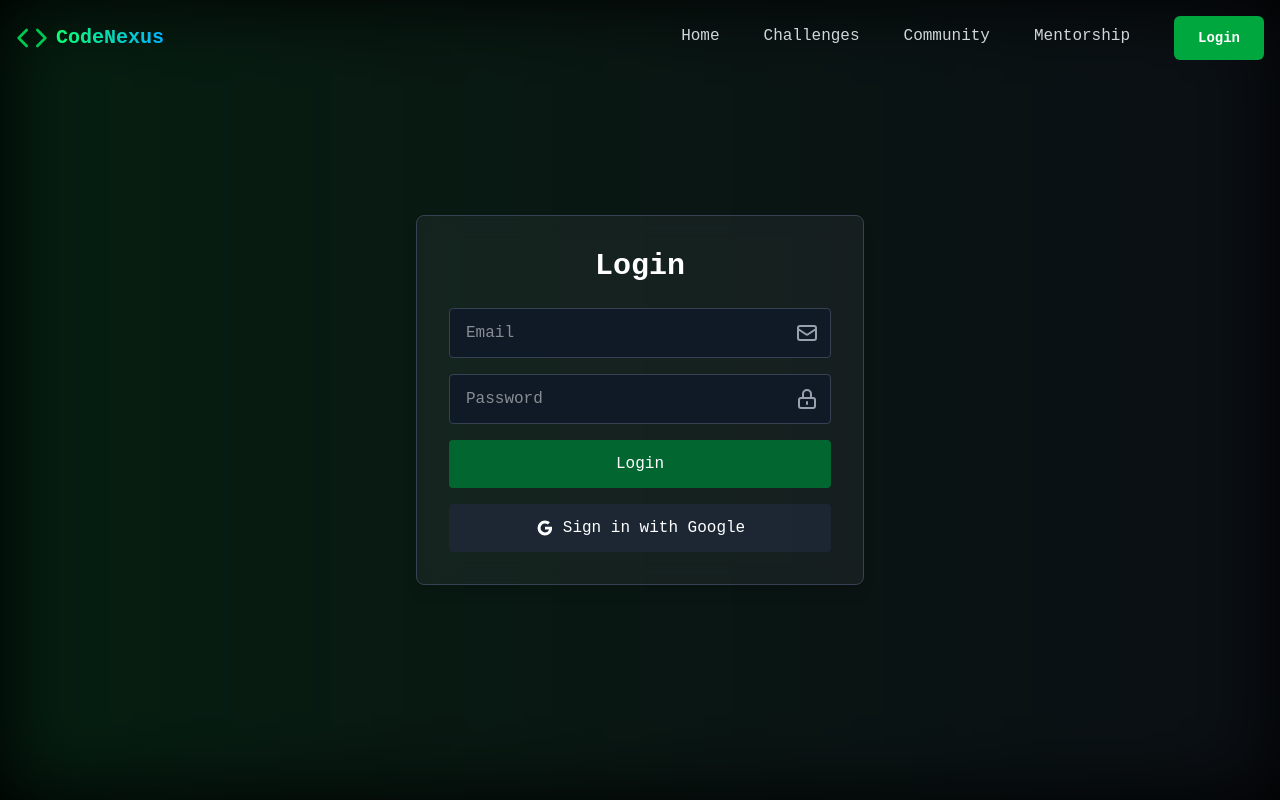
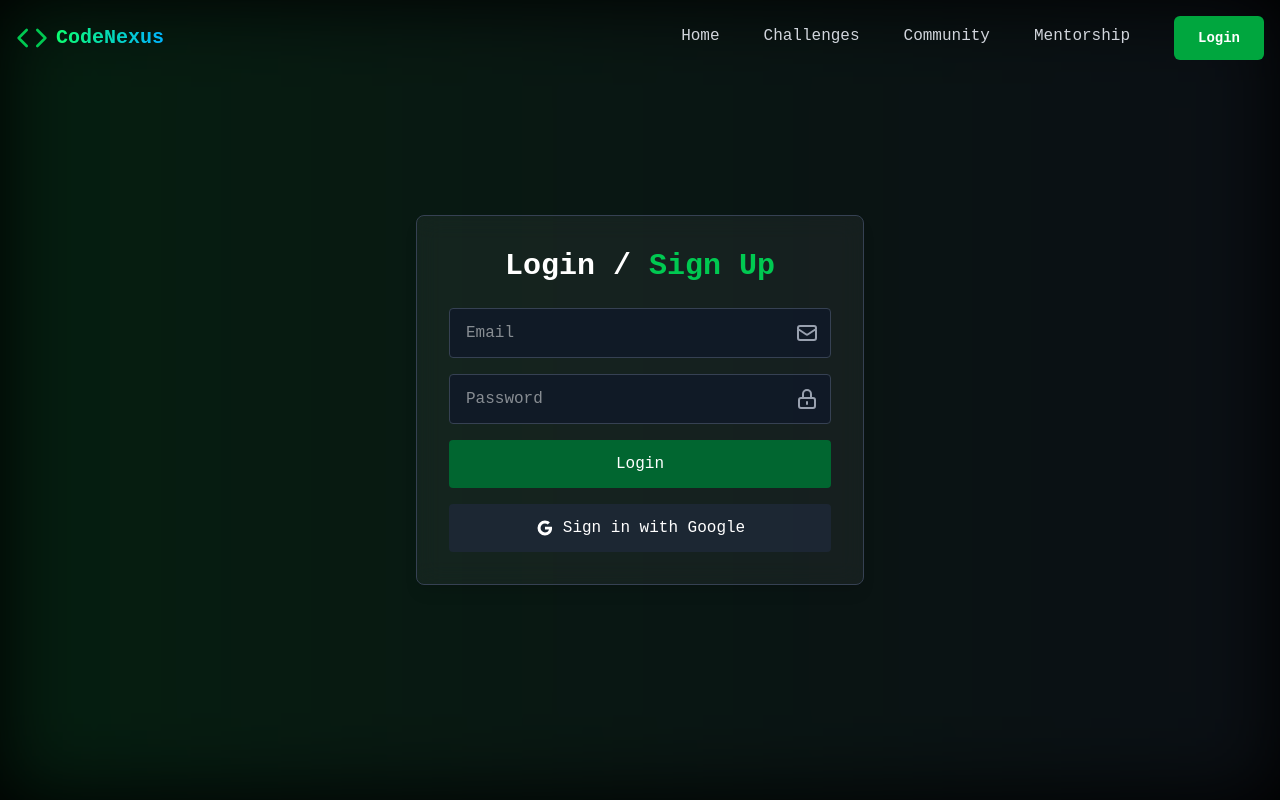
Before and after one commit to TanishkDhope/CodeNexus, a React (Vite) app in the folder client/: page /login in a window 1280 px wide. Shown: the top 800 px of the page. Built offline with nearby package versions, Linux system fonts and the light colour scheme.

Commit message:
signup/login

```diff
--- a/client/src/pages/Login.jsx
+++ b/client/src/pages/Login.jsx
@@ -15,6 +15,10 @@ const Login = () => {
     const { name, value } = e.target;
     setFormData({ ...formData, [name]: value });
   };
+
+  const handleSignup = () => {
+    navigate('/signup');
+  }
 
   const loginUser = async () => {
     try {
@@ -56,7 +60,7 @@ const Login = () => {
     <div className="w-full h-screen flex items-center justify-center bg-black relative overflow-hidden">
       <div className="absolute inset-0 bg-gradient-to-r from-green-900 to-gray-800 opacity-30 blur-2xl animate-pulse"></div>
       <div className="bg-white/5 p-8 rounded-lg shadow-lg w-full max-w-md relative backdrop-blur-md border border-gray-700">
-        <h1 className="text-3xl font-bold text-white mb-6 text-center">Login</h1>
+        <h1 className="text-3xl font-bold text-white mb-6 text-center">Login / <span onClickCapture={handleSignup} className="cursor-pointer text-green-500 hover:text-green-400">Sign Up</span></h1>
         {error && <p className="text-red-500 text-center mb-4">{error}</p>}
         {success && <p className="text-green-500 text-center mb-4">{success}</p>}
         <form onSubmit={handleSubmit} className="space-y-4">
--- a/client/src/pages/SignUp.jsx
+++ b/client/src/pages/SignUp.jsx
@@ -28,7 +28,9 @@ const SignUp = () => {
     setFormData({ ...formData, [name]: value });
   };
 
-
+  const handleLogin = async () => {
+    navigate('/login');
+  }
 
   const createUser = async () => {
     try {
@@ -100,7 +102,7 @@ const SignUp = () => {
 
       {/* Glassmorphism container */}
       <div className="bg-white/5 p-8 rounded-lg shadow-lg w-full max-w-md relative backdrop-blur-md border border-gray-700">
-        <h1 className="text-3xl font-bold text-white mb-6 text-center">Signup</h1>
+        <h1 className="text-3xl font-bold text-white mb-6 text-center">Signup / <span onClick={handleLogin} className="cursor-pointer text-green-500 hover:text-green-400">Login</span></h1>
         {error && <p className="text-red-500 text-center mb-4">{error}</p>}
         {success && <p className="text-green-500 text-center mb-4">{success}</p>}
 
```
